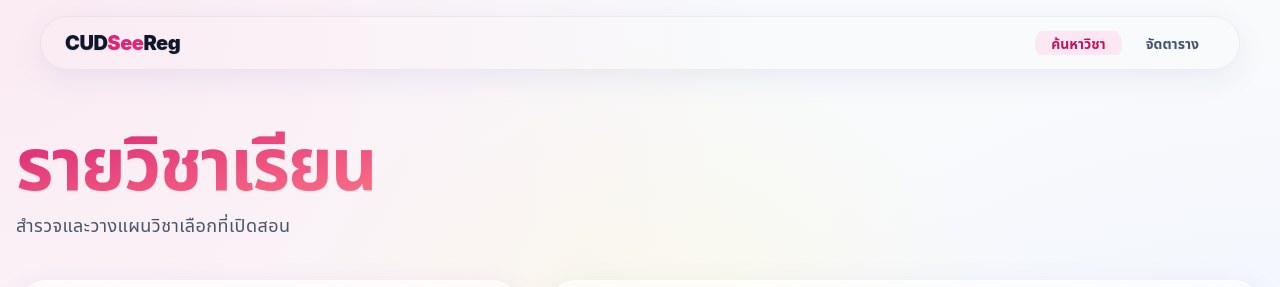
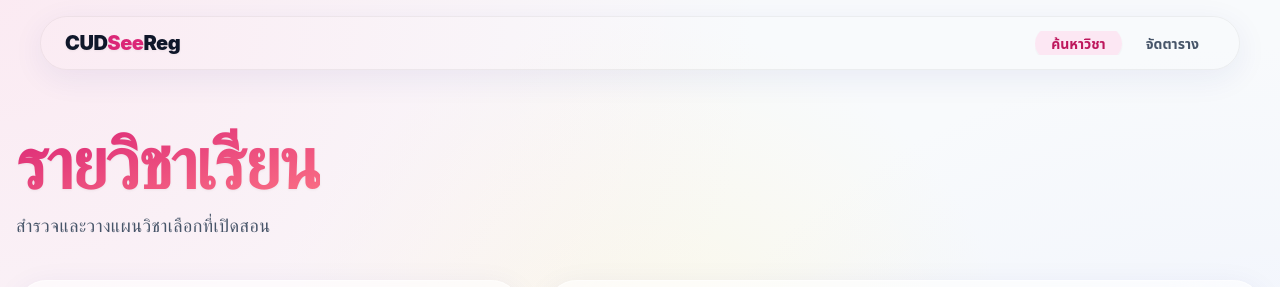
Before and after one commit to EugenePawit/CUDSeeReg, a Vue app: page / in a window 1280 px wide. Shown: the top 287 px of the page. Built offline with nearby package versions, Linux system fonts and the light colour scheme; no server answers.

Commit message:
Add Kanit font for Thai text on titles

```diff
--- a/src/assets/globals.css
+++ b/src/assets/globals.css
@@ -2,7 +2,7 @@
 @tailwind components;
 @tailwind utilities;
 
-@import url('https://fonts.googleapis.com/css2?family=Inter:wght@300;400;500;600;700&family=Noto+Sans+Thai:wght@300;400;500;600;700&family=Outfit:wght@400;500;600;700;800&display=swap');
+@import url('https://fonts.googleapis.com/css2?family=Inter:wght@300;400;500;600;700&family=Kanit:wght@300;400;500;600;700&family=Noto+Sans+Thai:wght@300;400;500;600;700&family=Outfit:wght@400;500;600;700;800&display=swap');
 
 @layer base {
   body {
--- a/src/views/HomeView.vue
+++ b/src/views/HomeView.vue
@@ -161,10 +161,10 @@ onUnmounted(() => {
         <main class="container mx-auto px-4 max-w-7xl flex-grow flex flex-col z-10 w-full relative">
             <div class="flex flex-col md:flex-row justify-between items-start md:items-end mb-10 gap-4">
                 <div>
-                    <h1 class="text-5xl md:text-7xl font-sans font-black tracking-tight text-transparent bg-clip-text bg-gradient-to-br from-pink-600 to-rose-400 mb-3 drop-shadow-sm">
+                    <h1 class="text-5xl md:text-7xl font-kanit font-semibold tracking-tight text-transparent bg-clip-text bg-gradient-to-br from-pink-600 to-rose-400 mb-3 drop-shadow-sm">
                         รายวิชาเรียน
                     </h1>
-                    <p class="text-slate-600 font-medium text-lg tracking-wide">สำรวจและวางแผนวิชาเลือกที่เปิดสอน</p>
+                    <p class="text-slate-600 font-kanit font-normal text-lg tracking-wide">สำรวจและวางแผนวิชาเลือกที่เปิดสอน</p>
                 </div>
             </div>
 
--- a/src/views/PlannerView.vue
+++ b/src/views/PlannerView.vue
@@ -390,7 +390,7 @@ const getBreakContent = (cell: CellType) => {
 <template>
     <div class="min-h-screen flex flex-col pt-32 pb-12">
         <main class="container mx-auto px-4 max-w-7xl flex-grow flex flex-col z-10 w-full relative">
-            <h1 class="text-5xl md:text-6xl font-sans font-black tracking-tight text-transparent bg-clip-text bg-gradient-to-br from-pink-600 to-rose-400 mb-8 drop-shadow-sm">
+            <h1 class="text-5xl md:text-6xl font-kanit font-semibold tracking-tight text-transparent bg-clip-text bg-gradient-to-br from-pink-600 to-rose-400 mb-8 drop-shadow-sm">
                 วางแผนตารางเรียน
             </h1>
 
--- a/tailwind.config.js
+++ b/tailwind.config.js
@@ -9,6 +9,7 @@ export default {
       fontFamily: {
         'sans': ['Inter', 'Noto Sans Thai', 'sans-serif'],
         'display': ['Outfit', 'sans-serif'],
+        'kanit': ['Kanit', 'sans-serif'],
       },
       boxShadow: {
         'glass': '0 8px 32px 0 rgba(31, 38, 135, 0.07)',
```
